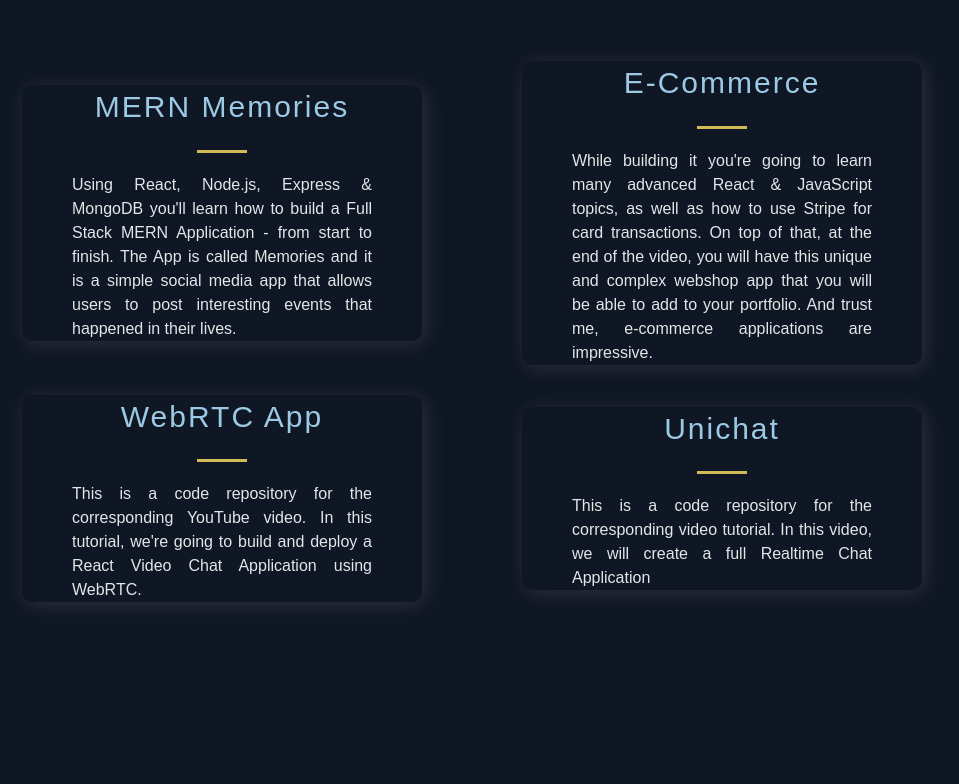
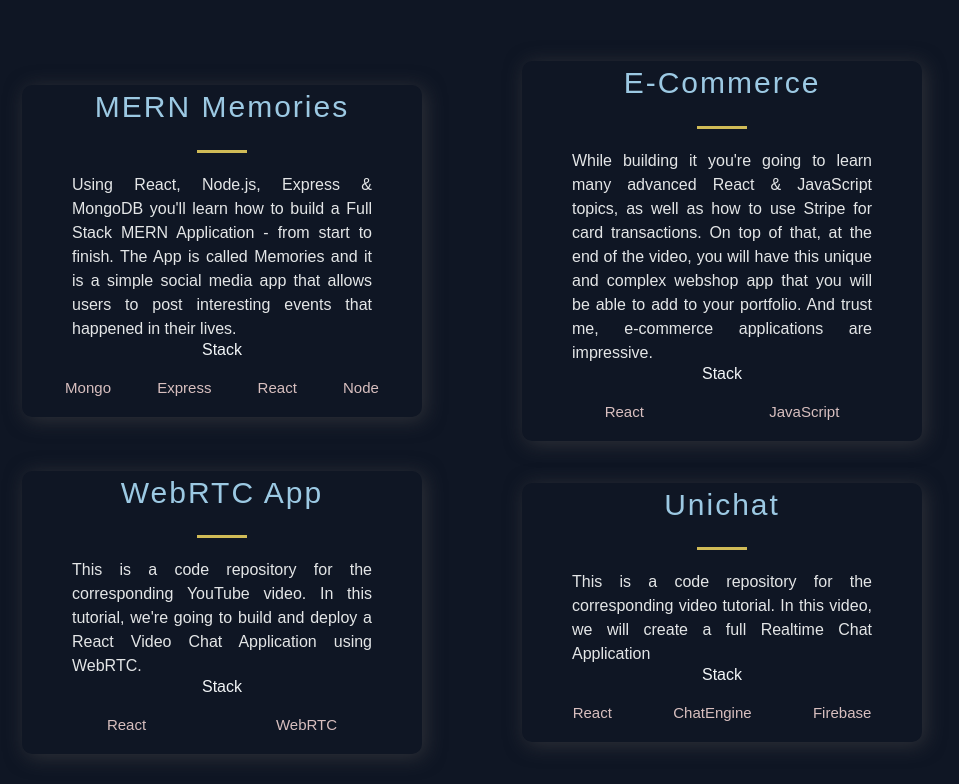
Before and after one commit to Shivam-Sharma-1/Simple-Portfolio-Website, a Next.js app: page / in a window 1280 px wide. Shown: the part 823-1607 px from the top of the page, without its empty margins (168-1127 px from the left). Before the commit the page ends 1455 px from the top, so only its background shows below. Built offline with nearby package versions, Linux system fonts and the light colour scheme.

Commit message:
feat: add stack to each project

```diff
--- a/src/components/Projects/Projects.js
+++ b/src/components/Projects/Projects.js
@@ -1,5 +1,5 @@
 import { Section, SectionDivider, SectionTitle } from "@/themes/GlobalComponents"
-import { GridContainer, BlogCard, Img, TitleContent, HeaderThree, Hr, CardInfo, TagList } from "./ProjectStyles"
+import { GridContainer, BlogCard, Img, TitleContent, HeaderThree, Hr, CardInfo, TagList, Tag } from "./ProjectStyles"
 import { projects } from "@/constants/constants"
 
 function Projects() {
@@ -18,6 +18,14 @@
                             <Hr/>
                         </TitleContent>
                         <CardInfo>{description}</CardInfo>
+                        <div>
+                            <TitleContent>Stack</TitleContent>
+                            <TagList>
+                                {tags.map((tag, i) => (
+                                    <Tag key={i}>{tag}</Tag>
+                                ))}
+                            </TagList>
+                        </div>
                     </BlogCard>
                 ))}
             </GridContainer>
```
